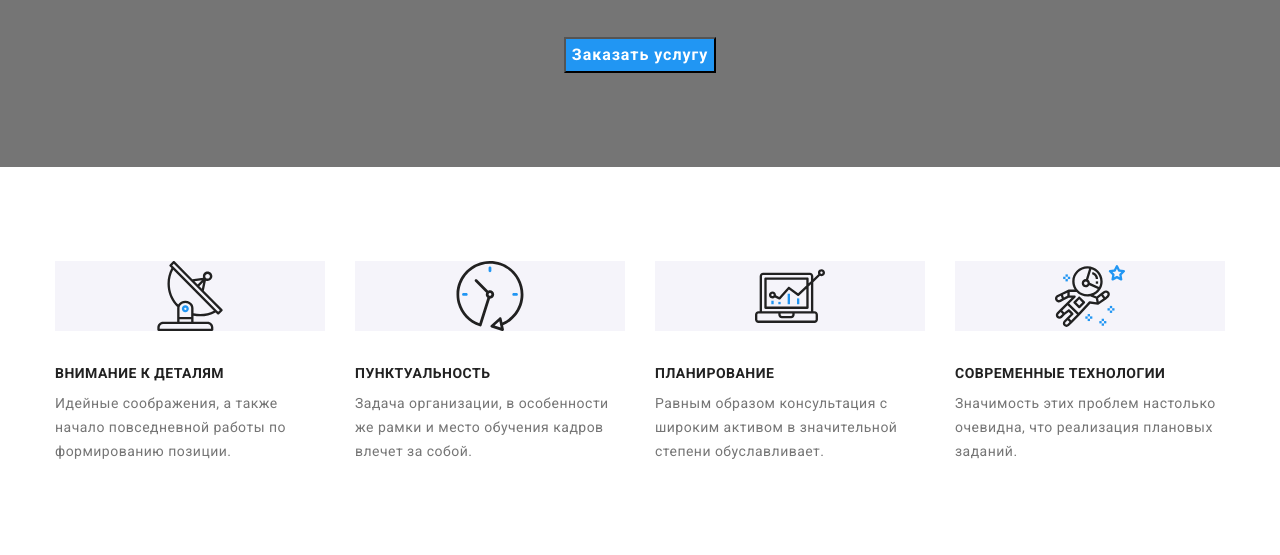
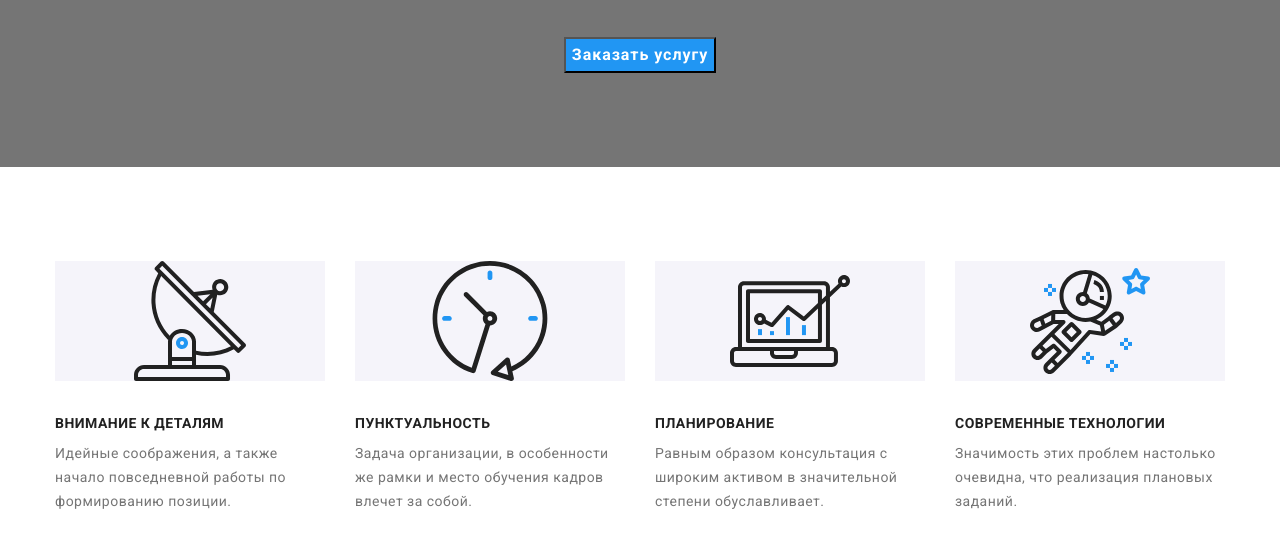
Before and after one commit to RuslanZahriadskyi/goit-markup-hw-03, a plain HTML site: page index.html in a window 1280 px wide. Shown: the part 205-760 px from the top of the page. Drawn offline with nearby package versions, Linux system fonts and the light colour scheme.

Commit message:
tasks errors

```diff
--- a/css/common.css
+++ b/css/common.css
@@ -133,8 +133,9 @@ a {
 	padding-top: 94px;
 }
 
-.img {
+.section.features .img {
 	width: 270px;
+	height: 120px;
 	background-color: var(--secondary-bg-color);
 }
 
```
